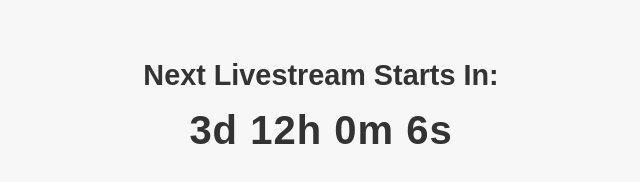
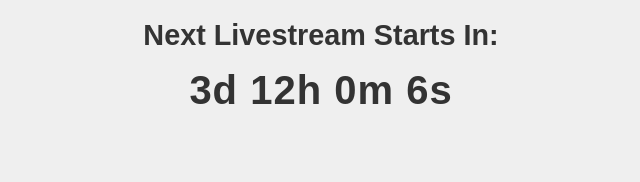
Before and after one commit to mpshaver/mpshaver.github.io, a plain HTML site: page index.html in a window 1280 px wide. Shown: the whole page, without its empty margins (319-959 px from the left). Drawn offline with Linux system fonts and the light colour scheme.

Commit message:
remove padding for iframe and changed color

```diff
--- a/index.html
+++ b/index.html
@@ -9,8 +9,7 @@
 		body {
 			font-family: Arial, sans-serif;
 			text-align: center;
-			padding: 2rem;
-			background: #f7f7f7;
+			background: #EFEFEF;
 			color: #333;
 		}
 
```
